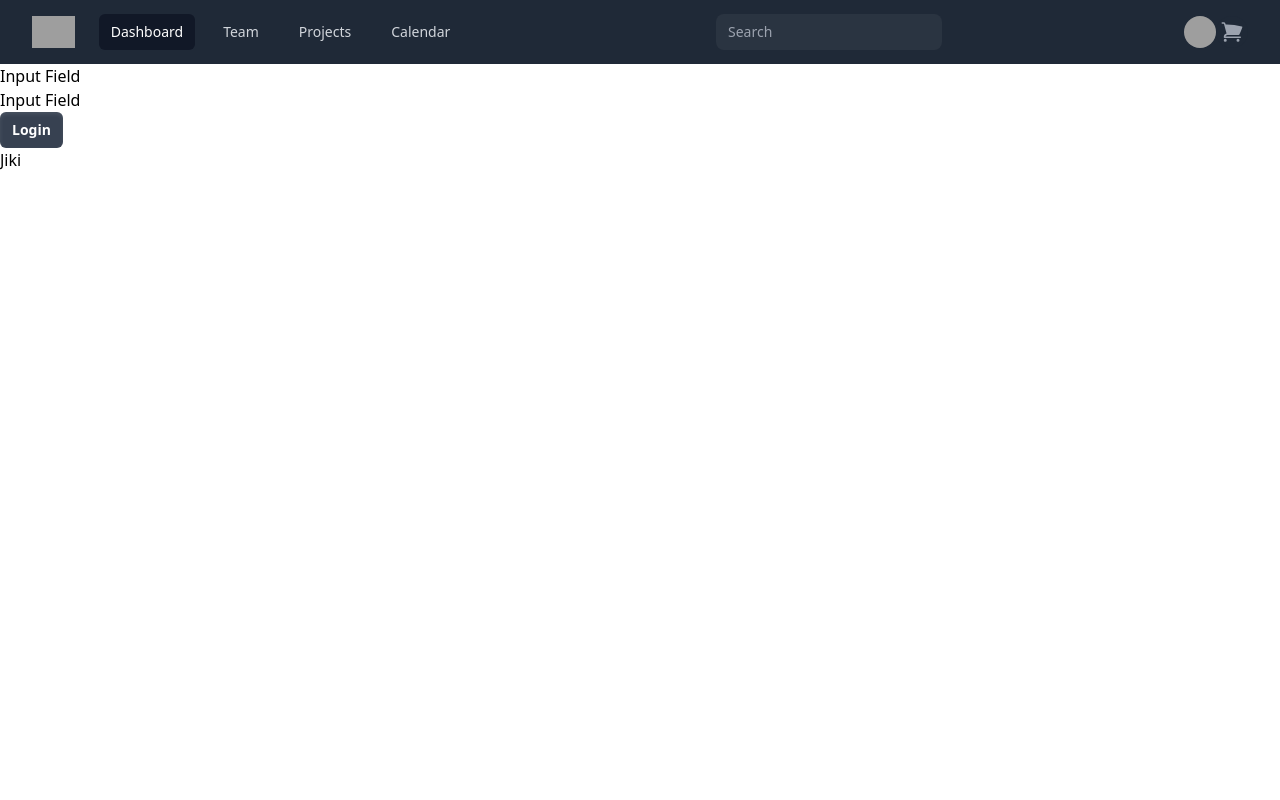
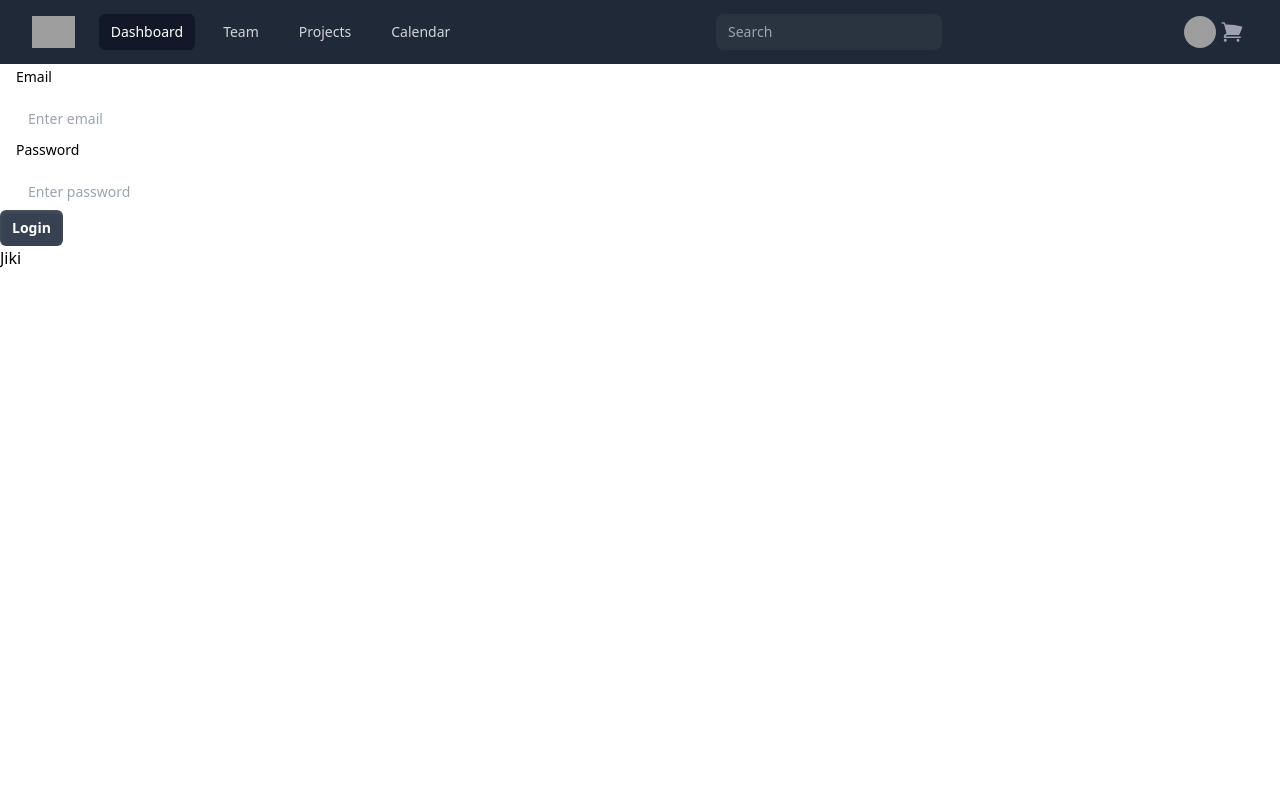
Before and after one commit to wand3/KASUWA, a React (Vite) app in the folder kasuwa-gaba/: page /LoginPage in a window 1280 px wide. Shown: the top 800 px of the page. Built offline with nearby package versions, Linux system fonts and the light colour scheme; grey boxes are pictures that could not be loaded.

Commit message:
Input element and props passing for each input used

```diff
--- a/kasuwa-gaba/src/components/Auth/FormInput.tsx
+++ b/kasuwa-gaba/src/components/Auth/FormInput.tsx
@@ -1,15 +1,46 @@
+import { Description, Field, Input, Label } from '@headlessui/react'
+import clsx from 'clsx'
+import React from 'react'
 
 
-export const InputField = () => {
+type InputFieldProps = {
+    name: string;
+    label?: string;
+    type?: string;
+    placeholder?: string;
+    error?: string;
+    Fieldref?: React.RefObject<HTMLInputElement>;
+}
+
+export const InputField = ({ name, label, type, placeholder, error, Fieldref }: InputFieldProps
+    ) => {
+
 
     return(
 
         <>
-            <h1>Input Field</h1>
+            <div className="w-full max-w-md px-4">
+                { label && (
+                <Field>
+                    <Label className="text-sm/6 font-medium text-black" htmlFor={name}>{label}</Label>
+                    <Input
+                    placeholder={placeholder}
+                    type={type}
+                    ref={Fieldref}
+                    className={clsx(
+                        'mt-3 block w-full rounded-lg border-none bg-white/5 py-1.5 px-3 text-sm/6 text-white',
+                        'focus:outline-none data-[focus]:outline-2 data-[focus]:-outline-offset-2 data-[focus]:outline-white/25'
+                    )}
+                    />
+                </Field>
+                )}
+                {error && <p className="mt-2 text-sm text-red-600">{error}</p>}
 
-
+            </div>
         </>
 
     )
 
 }
+
+export default InputField;
```
